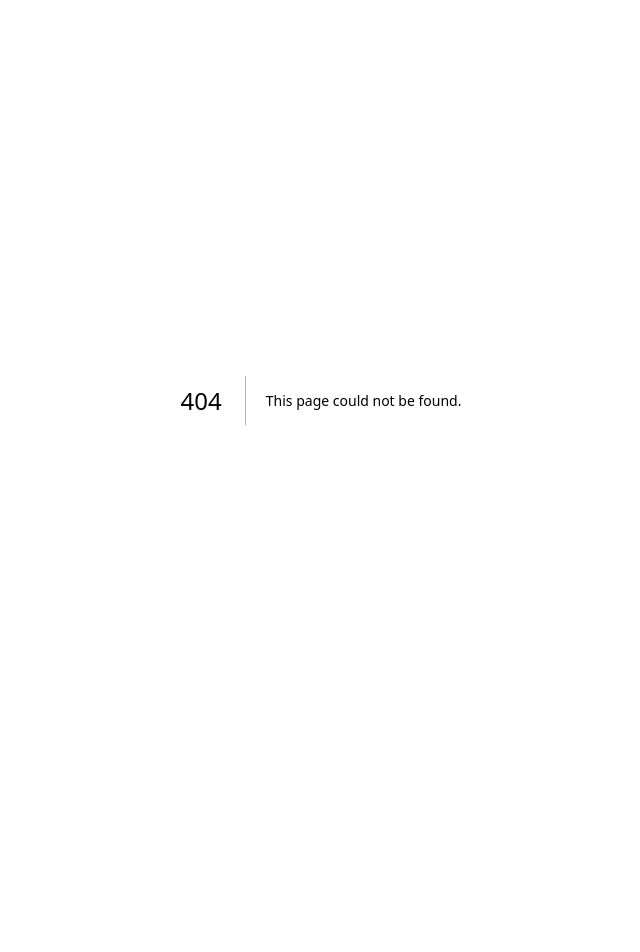
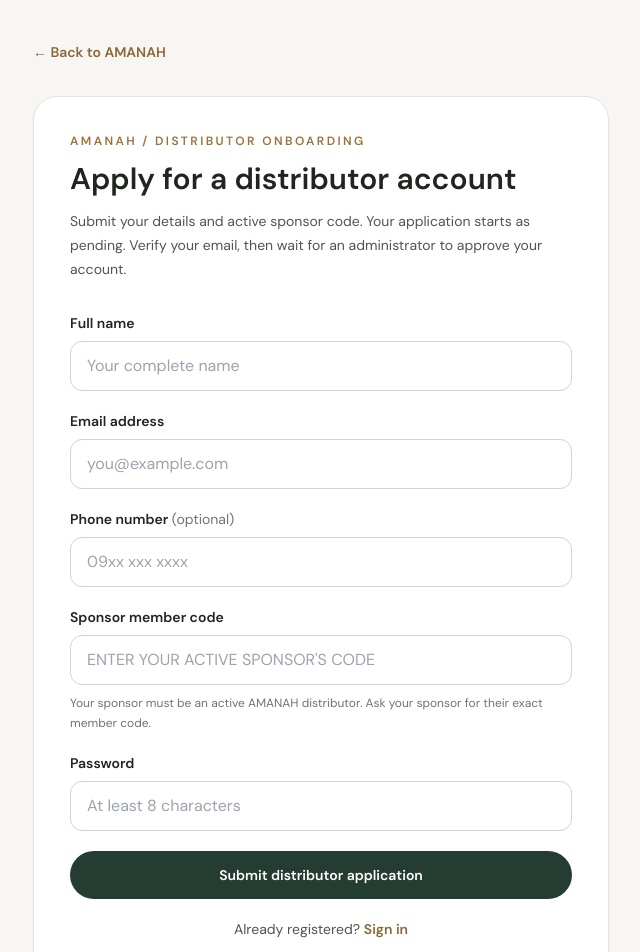
Before and after one commit to amanahoperationsdept-beep/AMANAH-DMC, a Next.js app: page /register in a window 1280 px wide. Before the commit this address had no page. Shown: the top 952 px of the page, without its empty margins (319-959 px from the left). Before the commit the page ends 800 px from the top, so only its background shows below. Built offline with nearby package versions, Linux system fonts and the light colour scheme; a web font is replaced by a local one.

Commit message:
Add distributor registration page

```diff
--- /dev/null
+++ b/src/app/register/page.tsx
@@ -0,0 +1,85 @@
+"use client";
+
+import Link from "next/link";
+import { useActionState } from "react";
+import { registerDistributorAction } from "@/app/actions/members";
+
+type RegistrationState = {
+  status: "idle" | "error" | "success";
+  message: string;
+};
+const initialState: RegistrationState = { status: "idle", message: "" };
+
+export default function RegisterPage() {
+  const [state, formAction, isPending] = useActionState(registerDistributorAction, initialState);
+
+  return (
+    <main className="min-h-screen bg-[#f7f6f2] px-5 py-10 text-[#20251f] sm:px-8">
+      <div className="mx-auto max-w-xl">
+        <Link href="/" className="text-sm font-semibold text-[#8b6738] hover:underline">← Back to AMANAH</Link>
+        <section className="mt-8 rounded-3xl border border-stone-200 bg-white p-6 shadow-sm sm:p-9">
+          <p className="text-xs font-semibold uppercase tracking-[0.2em] text-[#9a743e]">AMANAH / Distributor onboarding</p>
+          <h1 className="mt-3 text-3xl font-semibold">Apply for a distributor account</h1>
+          <p className="mt-3 text-sm leading-6 text-stone-600">
+            Submit your details and active sponsor code. Your application starts as pending.
+            Verify your email, then wait for an administrator to approve your account.
+          </p>
+
+          <form action={formAction} className="mt-8 space-y-5">
+            <div>
+              <label htmlFor="full_name" className="mb-2 block text-sm font-semibold">Full name</label>
+              <input id="full_name" name="full_name" required minLength={2} maxLength={120}
+                autoComplete="name" className="w-full rounded-xl border border-stone-300 px-4 py-3 outline-none focus:border-[#9a743e]"
+                placeholder="Your complete name" />
+            </div>
+            <div>
+              <label htmlFor="email" className="mb-2 block text-sm font-semibold">Email address</label>
+              <input id="email" name="email" type="email" required maxLength={254}
+                autoComplete="email" className="w-full rounded-xl border border-stone-300 px-4 py-3 outline-none focus:border-[#9a743e]"
+                placeholder="you@example.com" />
+            </div>
+            <div>
+              <label htmlFor="phone" className="mb-2 block text-sm font-semibold">Phone number <span className="font-normal text-stone-500">(optional)</span></label>
+              <input id="phone" name="phone" type="tel" maxLength={40}
+                autoComplete="tel" className="w-full rounded-xl border border-stone-300 px-4 py-3 outline-none focus:border-[#9a743e]"
+                placeholder="09xx xxx xxxx" />
+            </div>
+            <div>
+              <label htmlFor="sponsor_code" className="mb-2 block text-sm font-semibold">Sponsor member code</label>
+              <input id="sponsor_code" name="sponsor_code" required minLength={1} maxLength={32}
+                autoCapitalize="characters" className="w-full rounded-xl border border-stone-300 px-4 py-3 uppercase outline-none focus:border-[#9a743e]"
+                placeholder="Enter your active sponsor's code" />
+              <p className="mt-2 text-xs leading-5 text-stone-500">Your sponsor must be an active AMANAH distributor. Ask your sponsor for their exact member code.</p>
+            </div>
+            <div>
+              <label htmlFor="password" className="mb-2 block text-sm font-semibold">Password</label>
+              <input id="password" name="password" type="password" required minLength={8} maxLength={128}
+                autoComplete="new-password" className="w-full rounded-xl border border-stone-300 px-4 py-3 outline-none focus:border-[#9a743e]"
+                placeholder="At least 8 characters" />
+            </div>
+
+            {state.message && (
+              <div role="status" aria-live="polite"
+                className={state.status === "success"
+                  ? "rounded-xl border border-emerald-200 bg-emerald-50 p-4 text-sm text-emerald-900"
+                  : "rounded-xl border border-rose-200 bg-rose-50 p-4 text-sm text-rose-900"}>
+                {state.message}
+              </div>
+            )}
+
+            <button type="submit" disabled={isPending || state.status === "success"}
+              className="flex w-full items-center justify-center rounded-full bg-[#243c31] px-6 py-3.5 text-sm font-semibold text-white transition hover:bg-[#192d24] disabled:cursor-not-allowed disabled:opacity-60">
+              {isPending ? "Submitting application..." : "Submit distributor application"}
+            </button>
+            <p className="text-center text-sm text-stone-600">
+              Already registered? <Link href="/?portal=distributor" className="font-semibold text-[#8b6738] hover:underline">Sign in</Link>
+            </p>
+          </form>
+        </section>
+        <p className="mt-6 text-center text-xs leading-5 text-stone-500">
+          Registration is for distributor accounts only. Administrator accounts are provisioned separately by AMANAH.
+        </p>
+      </div>
+    </main>
+  );
+}
```
